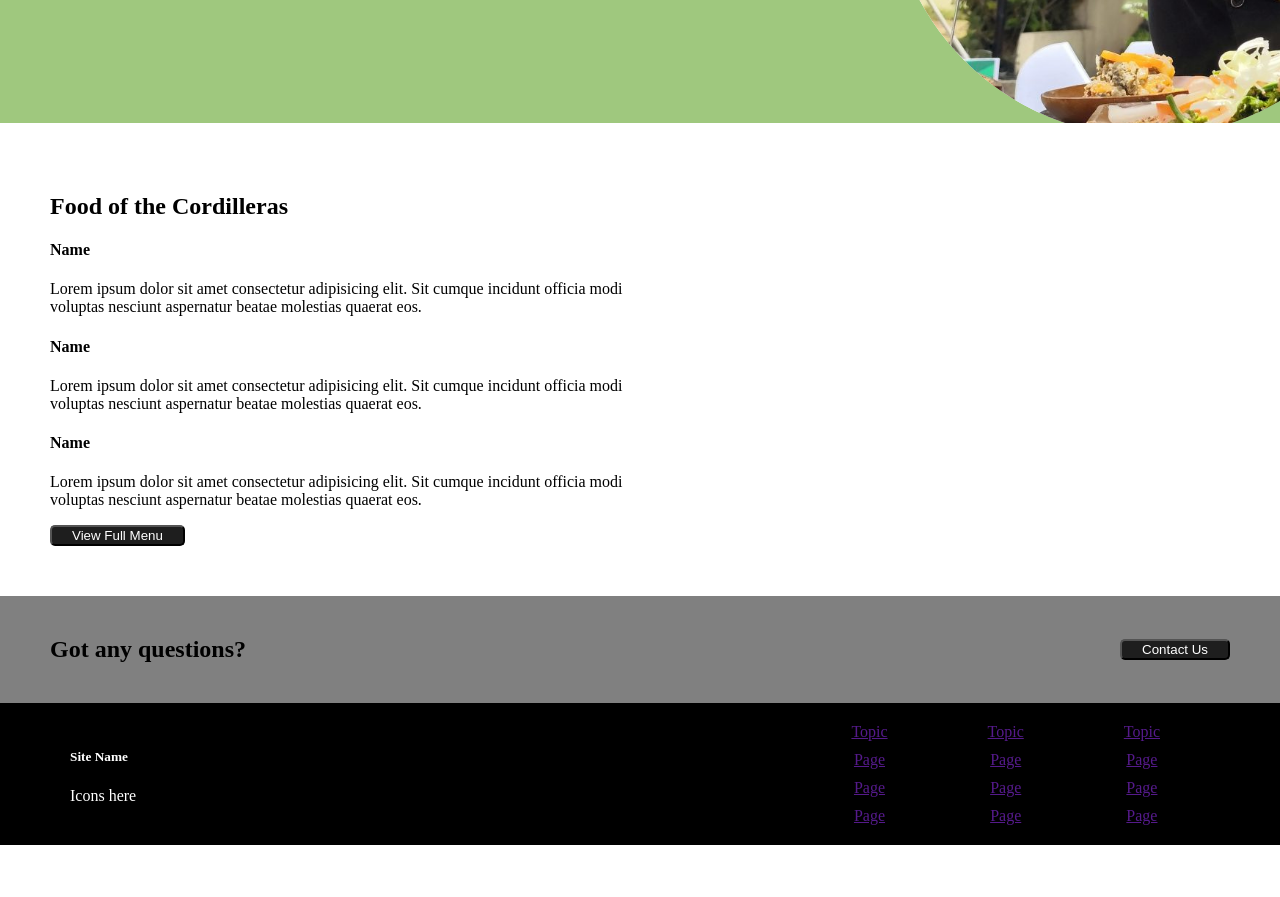
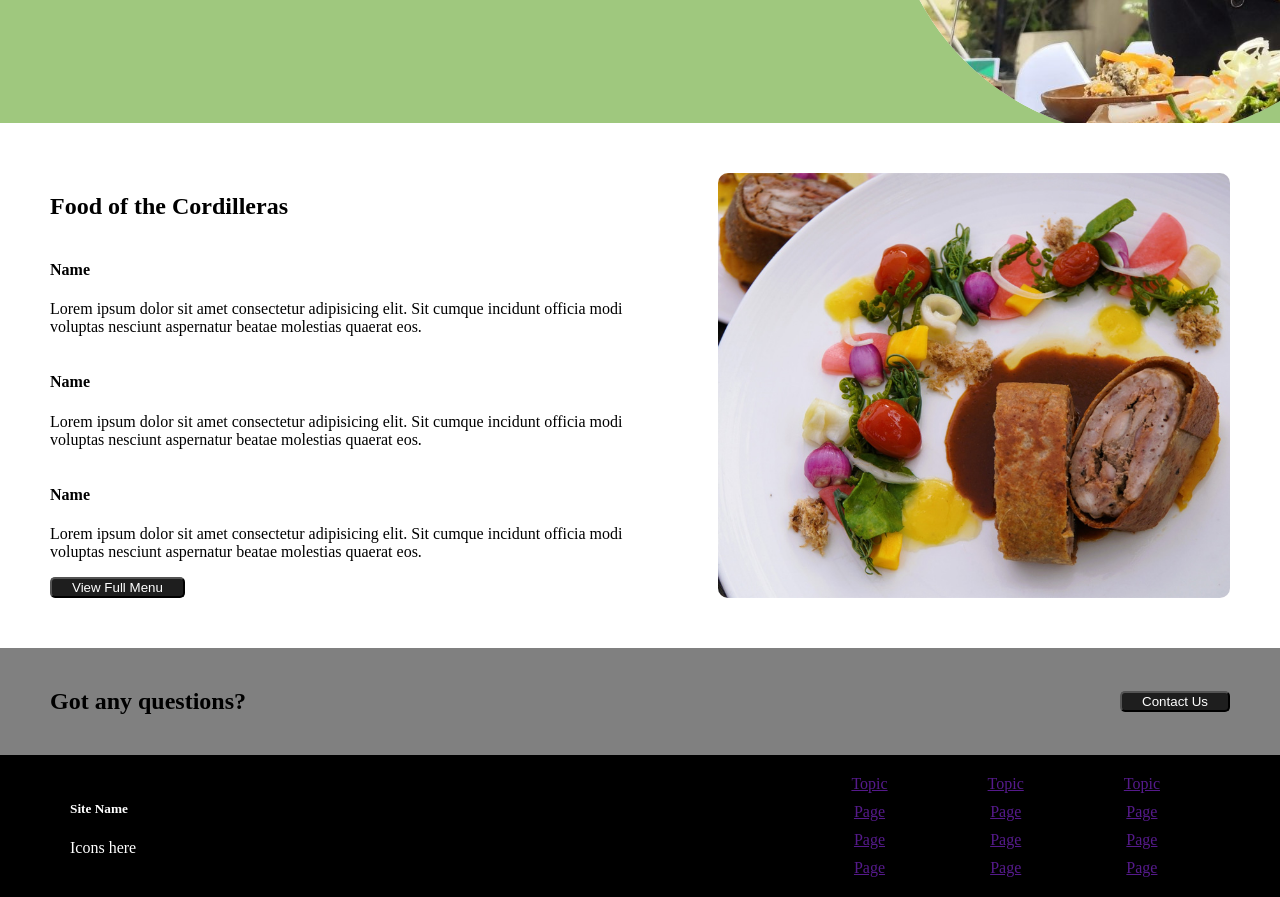
Before and after one commit to Iaego/CMSC110-Website, a plain HTML site: page index.html in a window 1280 px wide. Shown: the part 1420-2317 px from the top of the page. Before the commit the page ends 2265 px from the top, so only its background shows below. Drawn offline with Linux system fonts and the light colour scheme.

Commit message:
feat: add featured foods image
also refactors the featured foods section

```diff
--- a/index.html
+++ b/index.html
@@ -69,6 +69,7 @@
     </section>
 
     <section class="featured-foods-section">
+        <div class="featured-foods">
             <h2>Food of the Cordilleras</h2>
             <div>
                 <h4>Name</h4>
@@ -82,7 +83,12 @@
                 <h4>Name</h4>
                 <p>Lorem ipsum dolor sit amet consectetur adipisicing elit. Sit cumque incidunt officia modi voluptas nesciunt aspernatur beatae molestias quaerat eos.</p>
             </div>
+            <div>
+                <!-- Wrapped this in a div so it would align left. IDK how otherwise... sry -->
                 <button type="button">View Full Menu</button>
+            </div>
+        </div>
+        <img src="media\mangan-taku-cook-fest1-1745596954.jpg" alt="A picture from the mangan taku cook fest" class="featured-foods-image">
     </section>
 
     <section class="contact-us-section">
--- a/styles.css
+++ b/styles.css
@@ -104,13 +104,21 @@ body{
 }
 
 .featured-foods-section {
+    display: flex;
+    justify-content: center;
     padding: 50px;
+    gap: 50px;
 }
 
-.featured-foods-section > div {
-    width: 50%;
-    margin-top: 10px;
-    margin-bottom: 10px;
+.featured-foods {
+    display: flex;
+    flex-direction: column;
+}
+
+.featured-foods-image {
+    width: 40vw;
+    object-fit: cover;
+    border-radius: 10px;
 }
 
 .contact-us-section {
```
Lines whose indentation alone changed are shown as unchanged.
